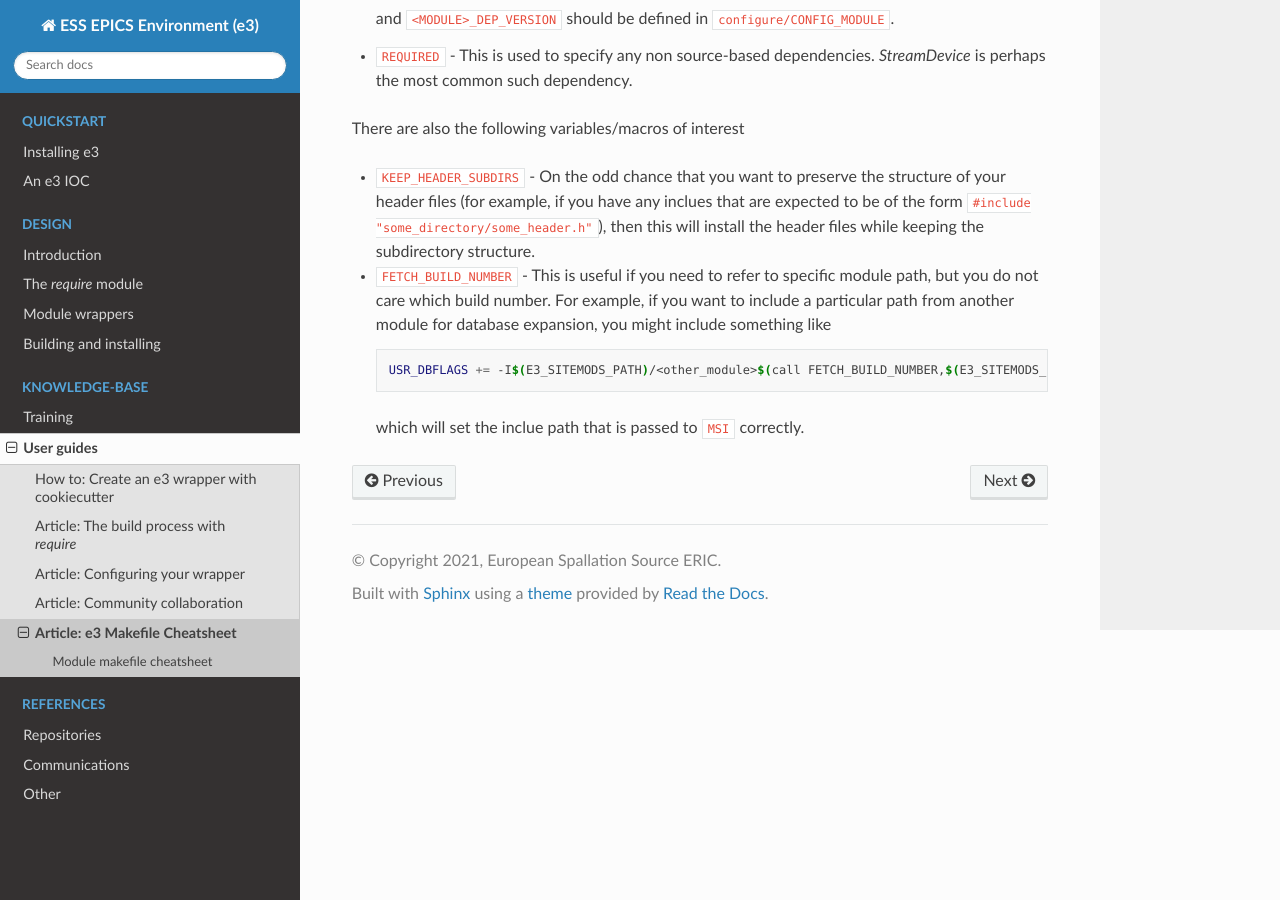
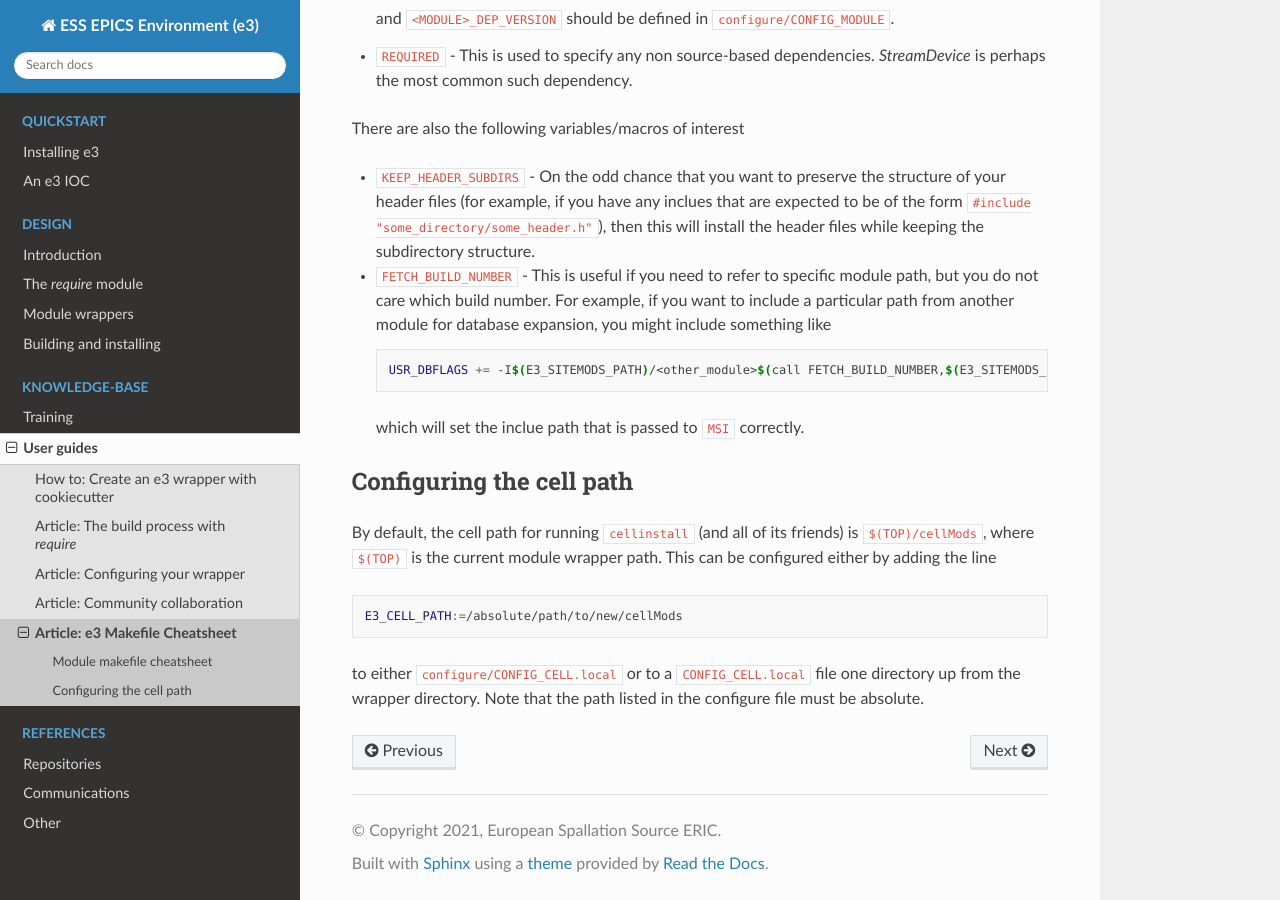
Before and after one commit to ttkorhonen/e3pages, a Sphinx documentation site: the page built from docs/kb/guide/articles/8_cheatsheet.md, in a window 1280 px wide and 900 px high, scrolled down 859 px. Built offline with Sphinx 7.4.7 and the Read the Docs theme 2.0.0, drawn with Linux system fonts in a browser that asks for light colours.

Commit message:
Cell path cheatsheet

````diff
--- a/docs/kb/guide/articles/8_cheatsheet.md
+++ b/docs/kb/guide/articles/8_cheatsheet.md
@@ -33,3 +33,11 @@ There are also the following variables/macros of interest
   USR_DBFLAGS += -I$(E3_SITEMODS_PATH)/<other_module>$(call FETCH_BUILD_NUMBER,$(E3_SITEMODS_PATH),<other_module>/db)
   ```
   which will set the inclue path that is passed to `MSI` correctly.
+
+## Configuring the cell path
+
+By default, the cell path for running `cellinstall` (and all of its friends) is `$(TOP)/cellMods`, where `$(TOP)` is the current module wrapper path. This can be configured either by adding the line
+```make
+E3_CELL_PATH:=/absolute/path/to/new/cellMods
+```
+to either `configure/CONFIG_CELL.local` or to a `CONFIG_CELL.local` file one directory up from the wrapper directory. Note that the path listed in the configure file must be absolute.
````
